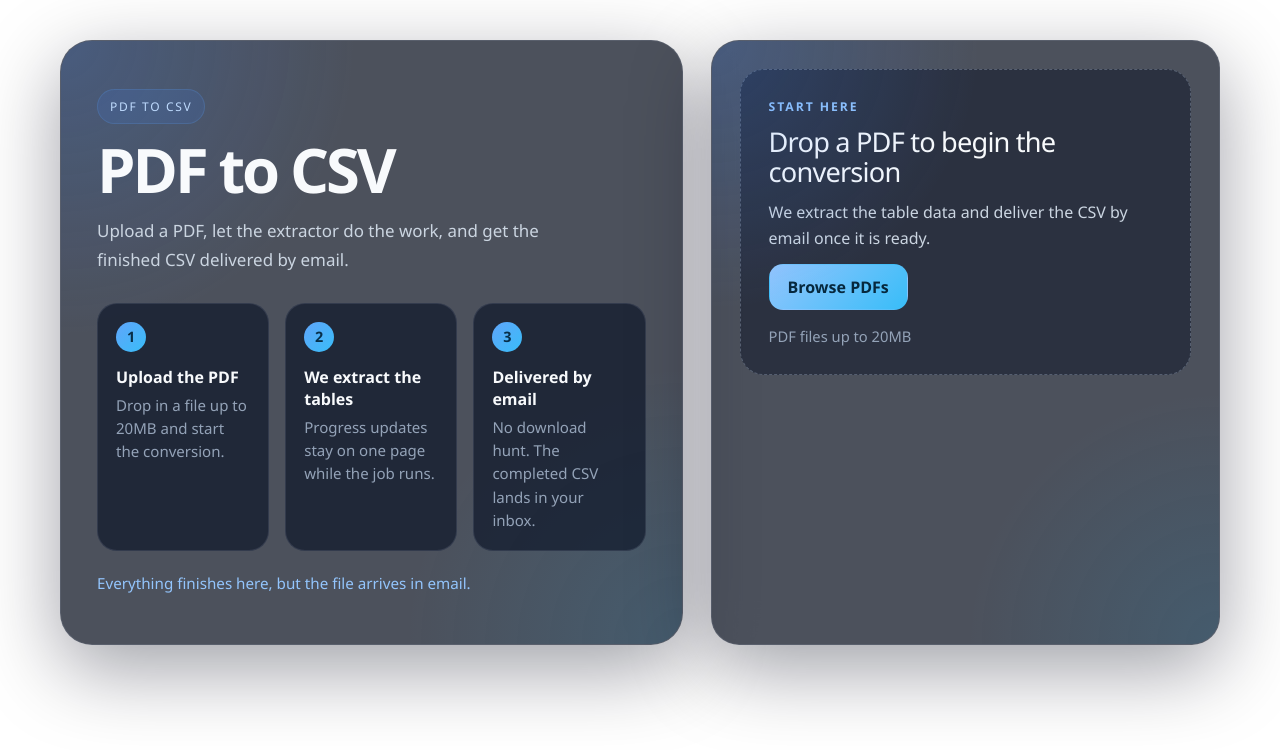
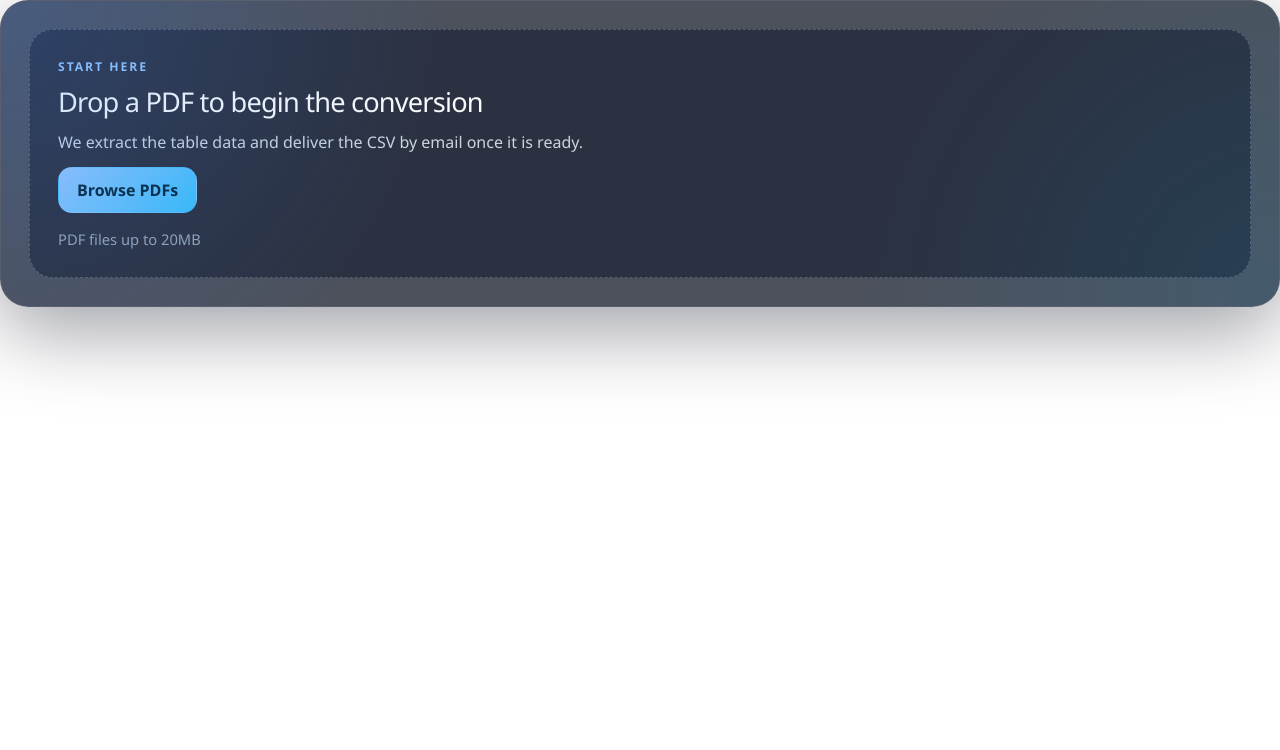
Before and after one commit to mwangepatrick/pawa-pdf-to-csv, a React (Vite) app in the folder frontend/: page / in a window 1280 px wide. Shown: the top 750 px of the page. Built offline with nearby package versions, Linux system fonts and the light colour scheme; no server answers.

Commit message:
refactor: remove redundant hero-panel from App, landing page owns branding

```diff
--- a/frontend/src/App.tsx
+++ b/frontend/src/App.tsx
@@ -109,36 +109,6 @@ export default function App() {
   );
 
   return (
-    <div className="app-shell">
-      <main className="app-layout">
-        <section className="hero-panel">
-          <p className="hero-kicker">PDF to CSV</p>
-          <h1 className="hero-title">PDF to CSV</h1>
-          <p className="hero-copy">
-            Upload a PDF, let the extractor do the work, and get the finished CSV delivered by email.
-          </p>
-
-          <div className="hero-step-grid" aria-label="How it works">
-            <article className="hero-step">
-              <span className="hero-step-index">1</span>
-              <p className="hero-step-title">Upload the PDF</p>
-              <p className="hero-step-copy">Drop in a file up to 20MB and start the conversion.</p>
-            </article>
-            <article className="hero-step">
-              <span className="hero-step-index">2</span>
-              <p className="hero-step-title">We extract the tables</p>
-              <p className="hero-step-copy">Progress updates stay on one page while the job runs.</p>
-            </article>
-            <article className="hero-step">
-              <span className="hero-step-index">3</span>
-              <p className="hero-step-title">Delivered by email</p>
-              <p className="hero-step-copy">No download hunt. The completed CSV lands in your inbox.</p>
-            </article>
-          </div>
-
-          <p className="hero-note">Everything finishes here, but the file arrives in email.</p>
-        </section>
-
     <section className="workspace-panel" aria-live="polite">
       {state.step === "upload" && (
         <UploadZone onFileSelected={handleFileSelected} />
@@ -186,7 +156,5 @@ export default function App() {
         </div>
       )}
     </section>
-      </main>
-    </div>
   );
 }
```
Also changed, not shown: 1 other file (tests, documents, lock files or other folders). Lines whose indentation alone changed are shown as unchanged.
